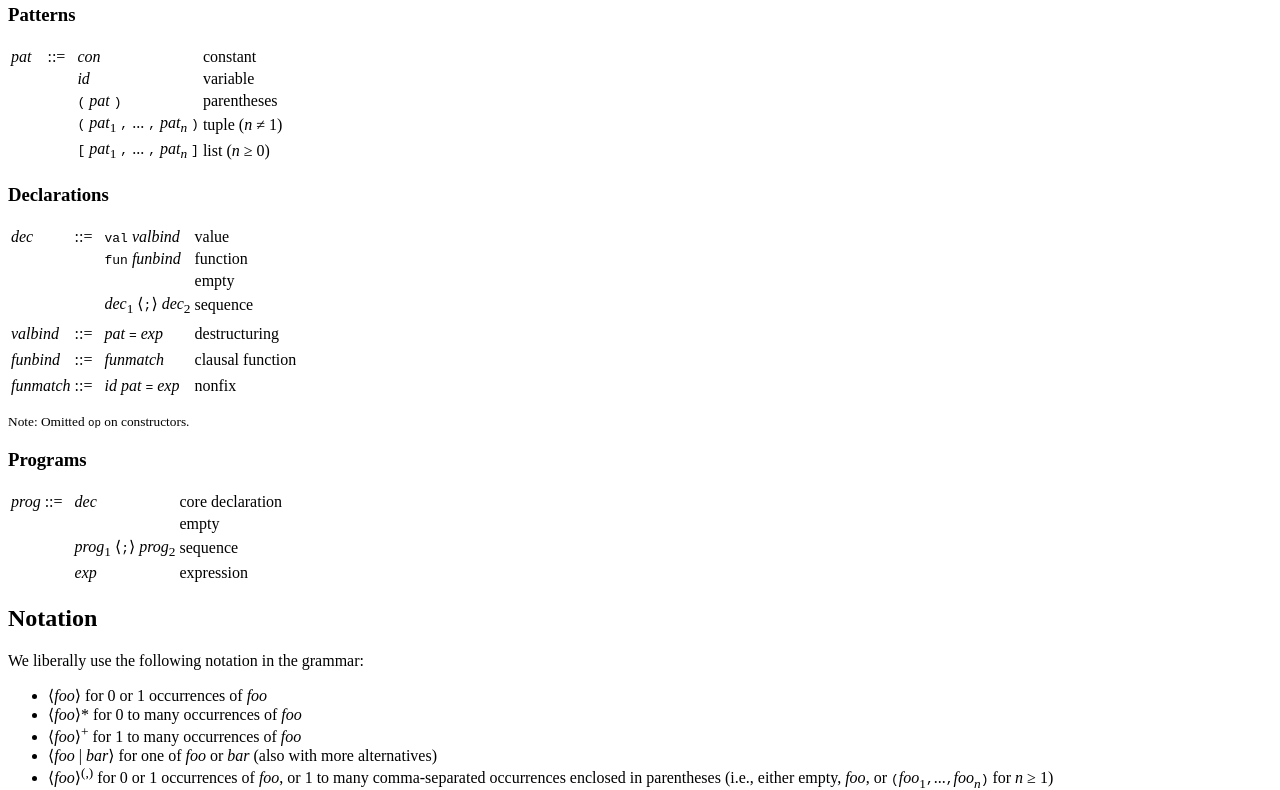
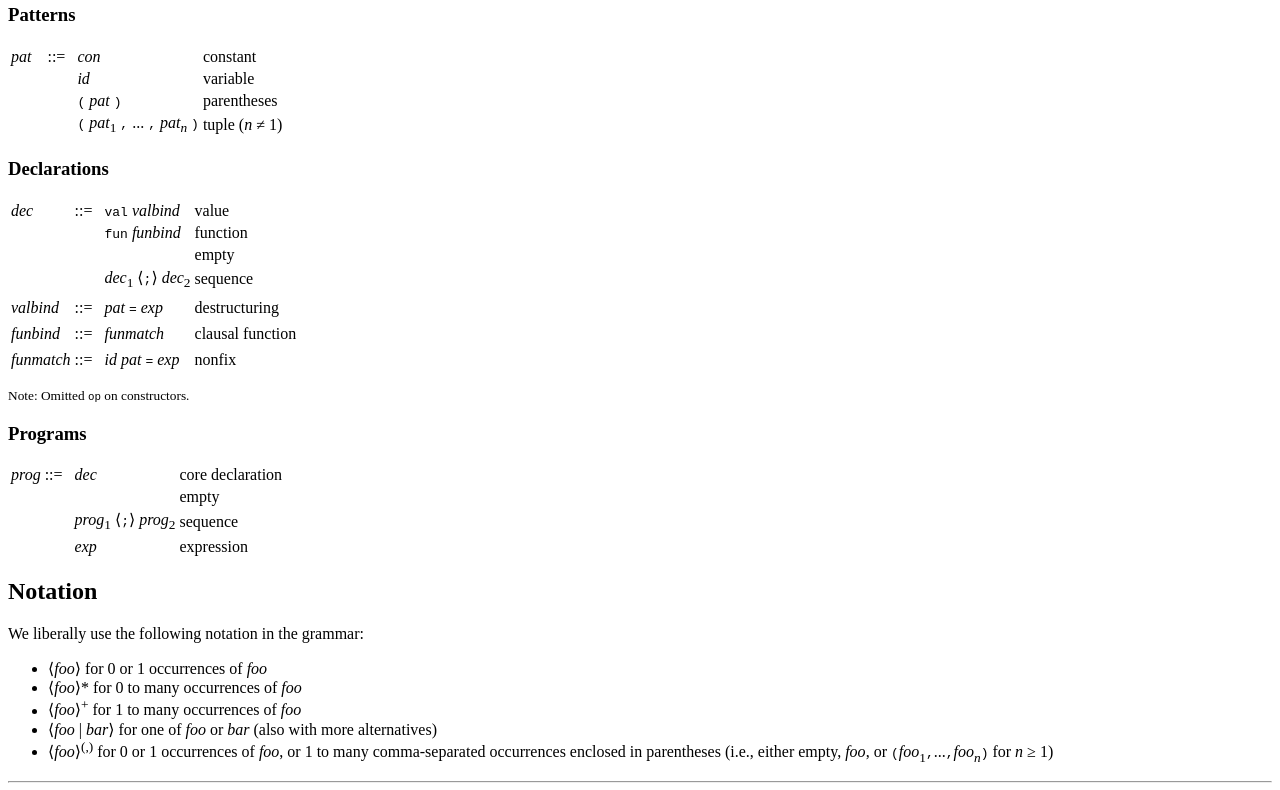
Before and after one commit to stslxg/sml-racket, a plain HTML site: page sml-grammar.html in a window 1280 px wide. Shown: the part 980-1770 px from the top of the page. Drawn offline with Linux system fonts and the light colour scheme.

Commit message:
Modify grammar

```diff
--- a/sml-grammar.html
+++ b/sml-grammar.html
@@ -262,12 +262,6 @@
                     <i>pat</i><sub><i>n</i></sub> <tt>)</tt> </td>
     <td> tuple (<i>n</i> &#8800; 1) </td>
   </tr>
-  <tr>
-    <td></td> <td></td>
-    <td> <tt>[</tt> <i>pat</i><sub>1</sub> <tt>,</tt> ... <tt>,</tt>
-                    <i>pat</i><sub><i>n</i></sub> <tt>]</tt> </td>
-    <td> list (<i>n</i> &#8805; 0) </td>
-  </tr>
 
 </tbody></table>
 
```
Also changed, not shown: 1 other file.
